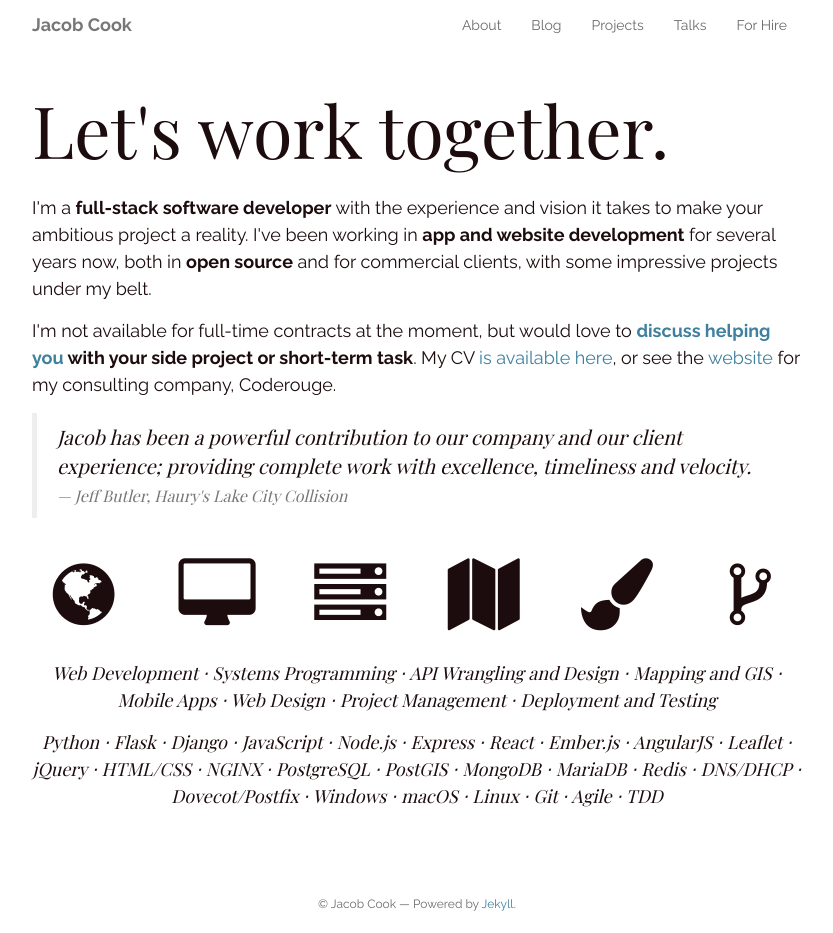
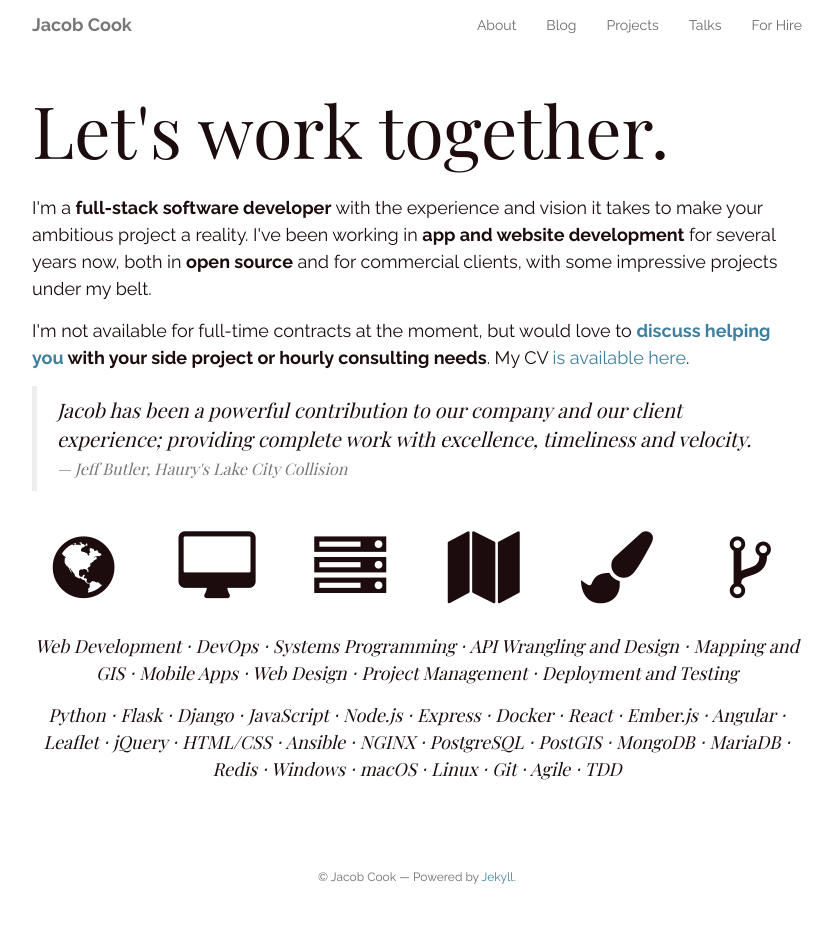
Before and after one commit to peakwinter/peakwinter.net, a Jekyll site: the page built from hire.html, in a window 1280 px wide. Shown: the whole page, without its empty margins (223-1056 px from the left). Built offline with Jekyll 4.4.1, drawn with Linux system fonts in a browser that asks for light colours; nearby versions of some CDN libraries; after the commit the page ends 906 px from its top, so only the background shows below that.

Commit message:
Minor changes

```diff
--- a/about.html
+++ b/about.html
@@ -17,7 +17,7 @@ title: About
 
 <p>I enjoy reading and writing about life, technology, politics, the environment, and media studies. The blog on this site primarily serves as an outlet for hashing out my thoughts in these areas. At least for the things that can't be contained in a <a href="https://twitter.com/{{ site.twitter.username }}">tweet</a> or a <a href="https://mastodon.social/users/{{ site.mastodon }}">toot</a>. 📣</p>
 
-<p>I attended Concordia University in the pursuit of a Bachelor of Sciences in Political Science and the French language. My other interests include cycling, photography, film and media studies, travelling, reading, video games and electronic music. 🎵</p>
+<p>I attended Concordia University in the pursuit of a bachelor's degree in Political Science and the French language. My other interests include cycling, photography, film and media studies, travelling, reading, video games and electronic music. 🎵</p>
 
 {% include social.html %}
 
--- a/hire.html
+++ b/hire.html
@@ -7,9 +7,9 @@ title: For Hire
 
 <p>I'm a <strong>full-stack software developer</strong> with the experience and vision it takes to make your ambitious project a reality. I've been working in <strong>app and website development</strong> for several years now, both in <strong>open source</strong> and for commercial clients, with some impressive projects under my belt.</p>
 
-<!-- I'm <strong>actively looking for new contracts</strong>. Let's <a href="mailto:jacob@coderouge.co">have a chat</a> to see how I can turn your idea into reality. My CV <a href="/files/cv.pdf">is available here</a>, or see the <a href="https://coderouge.co">website for my consulting company, Coderouge</a>. -->
+<!-- I'm <strong>actively looking for new contracts</strong>. Let's <a href="mailto:jacob@coderouge.co">have a chat</a> to see how I can turn your idea into reality. My CV <a href="/files/cv.pdf">is available here</a>. -->
 
-<p>I'm not available for full-time contracts at the moment, but would love to <strong><a href="mailto:jacob@coderouge.co">discuss helping you</a> with your side project or short-term task</strong>. My CV <a href="/files/cv.pdf">is available here</a>, or see the <a href="https://coderouge.co">website</a> for my consulting company, Coderouge.</p>
+<p>I'm not available for full-time contracts at the moment, but would love to <strong><a href="mailto:jacob@coderouge.co">discuss helping you</a> with your side project or hourly consulting needs</strong>. My CV <a href="/files/cv.pdf">is available here</a>.</p>
 
 <blockquote>
 Jacob has been a powerful contribution to our company and our client experience; providing complete work with excellence, timeliness and velocity.
@@ -37,5 +37,5 @@ Jacob has been a powerful contribution to our company and our client experience;
   </div>
 </div>
 
-<p class="jc-hire-skills">Web Development &sdot; Systems Programming &sdot; API Wrangling and Design &sdot; Mapping and GIS &sdot; Mobile Apps &sdot; Web Design &sdot; Project Management &sdot; Deployment and Testing</p>
-<p class="jc-hire-skills">Python &sdot; Flask &sdot; Django &sdot; JavaScript &sdot; Node.js &sdot; Express &sdot; React &sdot; Ember.js &sdot; AngularJS &sdot; Leaflet &sdot; jQuery &sdot; HTML/CSS &sdot; NGINX &sdot; PostgreSQL &sdot; PostGIS &sdot; MongoDB &sdot; MariaDB &sdot; Redis &sdot; DNS/DHCP &sdot; Dovecot/Postfix &sdot; Windows &sdot; macOS &sdot; Linux &sdot; Git &sdot; Agile &sdot; TDD</p>
+<p class="jc-hire-skills">Web Development &sdot; DevOps &sdot; Systems Programming &sdot; API Wrangling and Design &sdot; Mapping and GIS &sdot; Mobile Apps &sdot; Web Design &sdot; Project Management &sdot; Deployment and Testing</p>
+<p class="jc-hire-skills">Python &sdot; Flask &sdot; Django &sdot; JavaScript &sdot; Node.js &sdot; Express &sdot; Docker &sdot; React &sdot; Ember.js &sdot; Angular &sdot; Leaflet &sdot; jQuery &sdot; HTML/CSS &sdot; Ansible &sdot; NGINX &sdot; PostgreSQL &sdot; PostGIS &sdot; MongoDB &sdot; MariaDB &sdot; Redis &sdot; Windows &sdot; macOS &sdot; Linux &sdot; Git &sdot; Agile &sdot; TDD</p>
--- a/static/css/main.css
+++ b/static/css/main.css
@@ -254,6 +254,12 @@ blockquote > small {
 /* Responsive
 -------------------------------------------------- */
 
+@media (min-width: 768px) {
+  .navbar-right {
+    margin-right: -30px;
+  }
+}
+
 @media (max-width: 1199px) {
   .jc-home-name {
     font-size: 4rem;
```
